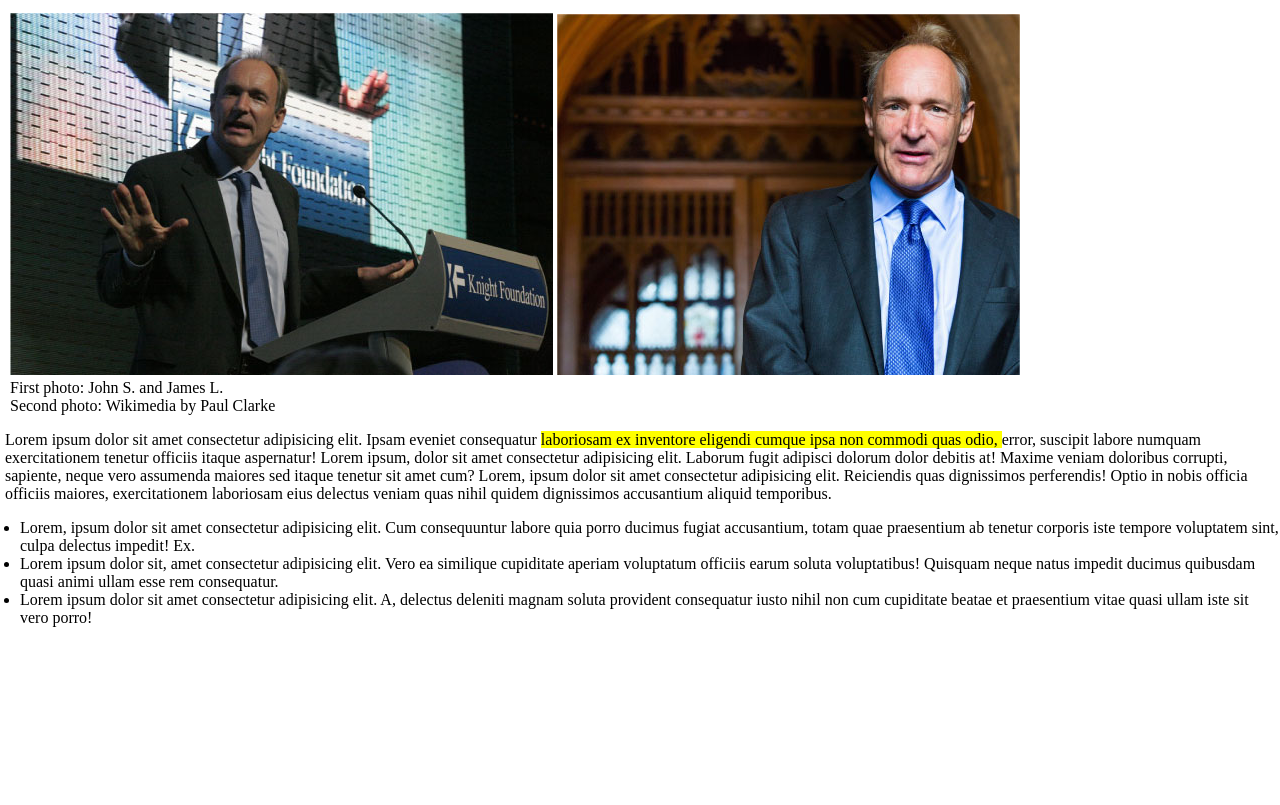
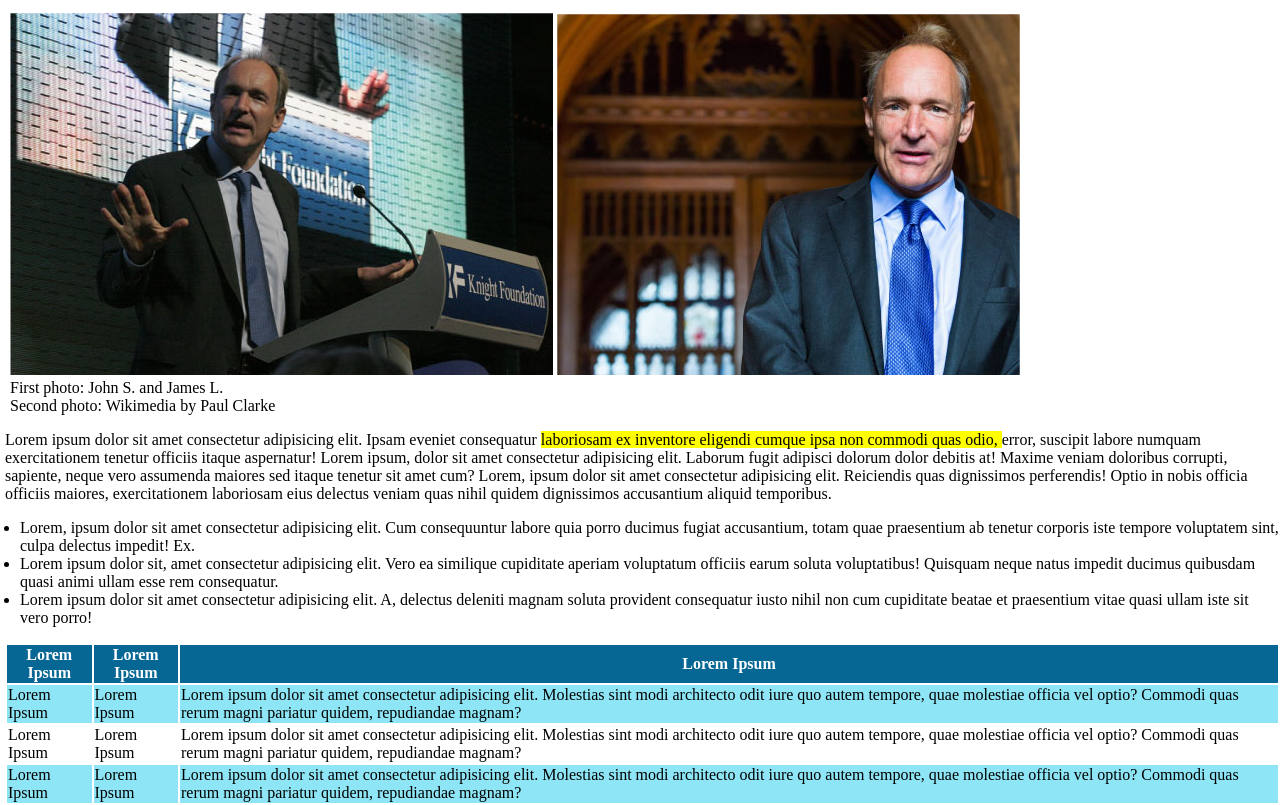
Before and after one commit to pierluigizironi/html-css-booleaner, a plain HTML site: page index.html in a window 1280 px wide. Shown: the part 271-1076 px from the top of the page. Before the commit the page ends 914 px from the top, so only its background shows below. Drawn offline with Linux system fonts and the light colour scheme.

Commit message:
add and color tables

```diff
--- a/css/style.css
+++ b/css/style.css
@@ -63,3 +63,14 @@ figure {
 ul {
     padding-left: 15px;
 }
+
+/* Tabella */
+
+#testa-tabella {
+    background-color: rgb(7, 103, 148);
+    color: white;
+}
+
+.corpo-tabella {
+    background-color: rgb(142, 229, 245);
+}
--- a/index.html
+++ b/index.html
@@ -38,6 +38,35 @@
                 <li>Lorem ipsum dolor sit amet consectetur adipisicing elit. A, delectus deleniti magnam soluta provident consequatur iusto nihil non cum cupiditate beatae et praesentium vitae quasi ullam iste sit vero porro!</li>
             </ul>
         </article>
+        <!-- Tabella -->
+        <section>
+            <table>
+                <thead id='testa-tabella'>
+                    <tr>
+                        <th>Lorem Ipsum</th>
+                        <th>Lorem Ipsum</th>
+                        <th>Lorem Ipsum</th>
+                    </tr>
+                </thead>
+                <tbody>
+                    <tr class='corpo-tabella'>
+                        <td>Lorem Ipsum</td>
+                        <td>Lorem Ipsum</td>
+                        <td>Lorem ipsum dolor sit amet consectetur adipisicing elit. Molestias sint modi architecto odit iure quo autem tempore, quae molestiae officia vel optio? Commodi quas rerum magni pariatur quidem, repudiandae magnam?</td>
+                    </tr>
+                    <tr id="corpo-tabella-centrale">
+                        <td>Lorem Ipsum</td>
+                        <td>Lorem Ipsum</td>
+                        <td>Lorem ipsum dolor sit amet consectetur adipisicing elit. Molestias sint modi architecto odit iure quo autem tempore, quae molestiae officia vel optio? Commodi quas rerum magni pariatur quidem, repudiandae magnam?</td>
+                    </tr>
+                    <tr class='corpo-tabella'>
+                        <td>Lorem Ipsum</td>
+                        <td>Lorem Ipsum</td>
+                        <td>Lorem ipsum dolor sit amet consectetur adipisicing elit. Molestias sint modi architecto odit iure quo autem tempore, quae molestiae officia vel optio? Commodi quas rerum magni pariatur quidem, repudiandae magnam?</td>
+                    </tr>
+                </tbody>
+            </table>
+        </section>
     </main>
     <footer></footer>
 </body>
```
